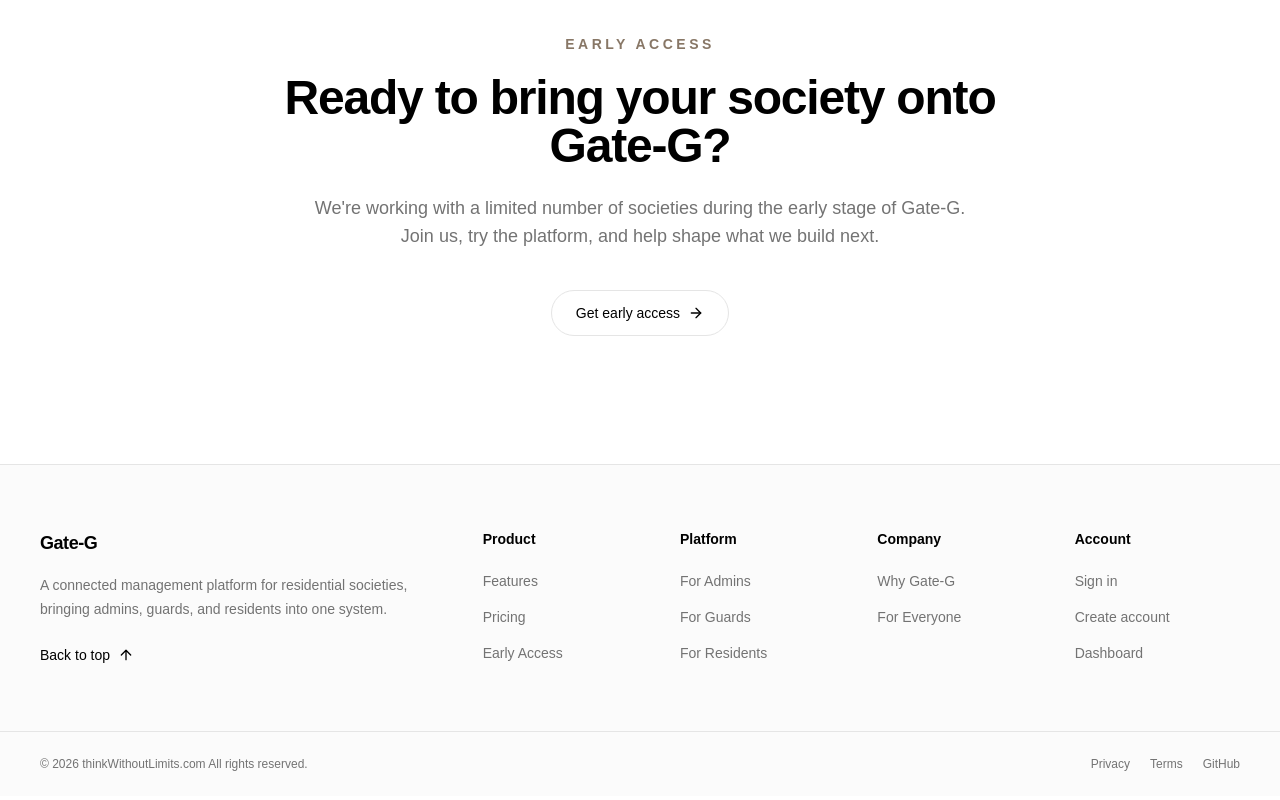
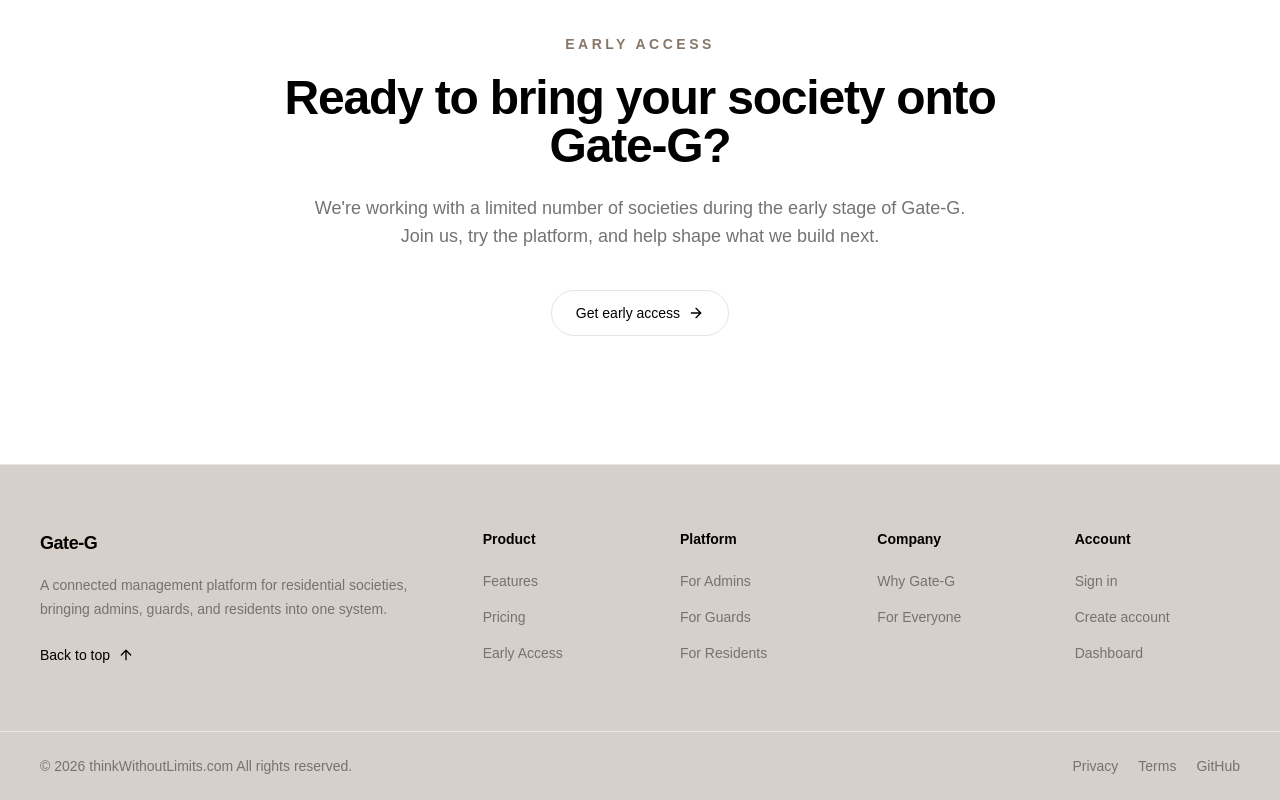
Before and after one commit to Ritik1510/ASMS-Admin-Dashboard-Web-App, a Next.js app: page / in a window 1280 px wide. Shown: the part 6065-6865 px from the top of the page. Built offline with nearby package versions, Linux system fonts and the light colour scheme; no server answers; a web font is replaced by a local one.

Commit message:
css fixes in footer layout

```diff
--- a/src/components/layouts/marketing/footer.layout.tsx
+++ b/src/components/layouts/marketing/footer.layout.tsx
@@ -4,7 +4,7 @@ import { FOOTER_GROUPS } from './configs/footer.config'
 
 function MarketingFooter() {
   return (
-    <footer className="border-t border-border bg-muted/40">
+    <footer className="border-t border-border bg-brand-300/70">
       <div className="mx-auto max-w-7xl">
         <div className="grid gap-10 px-6 py-14 sm:px-8 lg:grid-cols-[1.5fr_3fr] lg:gap-16 lg:px-10 lg:py-16">
           <div className="max-w-sm">
@@ -15,14 +15,14 @@ function MarketingFooter() {
               Gate-G
             </Link>
 
-            <p className="mt-4 text-sm leading-6 text-muted-foreground">
+            <p className="mt-4 text-sm lg:text-md leading-6 text-muted-foreground">
               A connected management platform for residential societies,
               bringing admins, guards, and residents into one system.
             </p>
 
             <Link
               href="/"
-              className="mt-6 inline-flex items-center gap-2 text-sm font-medium text-foreground transition-colors hover:text-brand"
+              className="mt-6 inline-flex items-center gap-2 text-sm lg:text-md font-medium text-foreground transition-colors hover:text-brand"
             >
               Back to top
               <ArrowUp className="size-4" />
@@ -32,7 +32,7 @@ function MarketingFooter() {
           <div className="grid grid-cols-2 gap-x-8 gap-y-10 sm:grid-cols-4">
             {FOOTER_GROUPS.map((group) => (
               <div key={group.title}>
-                <h2 className="text-sm font-semibold text-foreground">
+                <h2 className="text-sm lg:text-md font-semibold text-foreground">
                   {group.title}
                 </h2>
 
@@ -41,7 +41,7 @@ function MarketingFooter() {
                     <li key={link.label}>
                       <Link
                         href={link.href}
-                        className="text-sm text-muted-foreground transition-colors hover:text-foreground"
+                        className="text-sm lg:text-md text-muted-foreground transition-colors hover:text-foreground"
                       >
                         {link.label}
                       </Link>
@@ -55,7 +55,7 @@ function MarketingFooter() {
 
         <div className="border-t border-border">
           <div className="flex flex-col gap-4 px-6 py-6 sm:px-8 lg:flex-row lg:items-center lg:justify-between lg:px-10">
-            <p className="text-xs text-muted-foreground">
+            <p className="text-sm lg:text-md text-muted-foreground">
               © {new Date().getFullYear()} thinkWithoutLimits.com All rights reserved.
             </p>
 
@@ -63,7 +63,7 @@ function MarketingFooter() {
               <Link
                 href="/legal/privacy-policy"
                 prefetch={false}
-                className="text-xs text-muted-foreground transition-colors hover:text-foreground"
+                className="text-sm lg:text-md text-muted-foreground transition-colors hover:text-foreground"
               >
                 Privacy
               </Link>
@@ -71,7 +71,7 @@ function MarketingFooter() {
               <Link
                 href="/legal/terms-and-conditions"
                 prefetch={false}
-                className="text-xs text-muted-foreground transition-colors hover:text-foreground"
+                className="text-sm lg:text-md text-muted-foreground transition-colors hover:text-foreground"
               >
                 Terms
               </Link>
@@ -81,7 +81,7 @@ function MarketingFooter() {
                 target="_blank"
                 rel="noreferrer"
                 aria-label="Gate-G GitHub"
-                className="text-xs text-muted-foreground transition-colors hover:text-foreground"
+                className="text-sm lg:text-md text-muted-foreground transition-colors hover:text-foreground"
               >
                 GitHub
               </Link>
```
